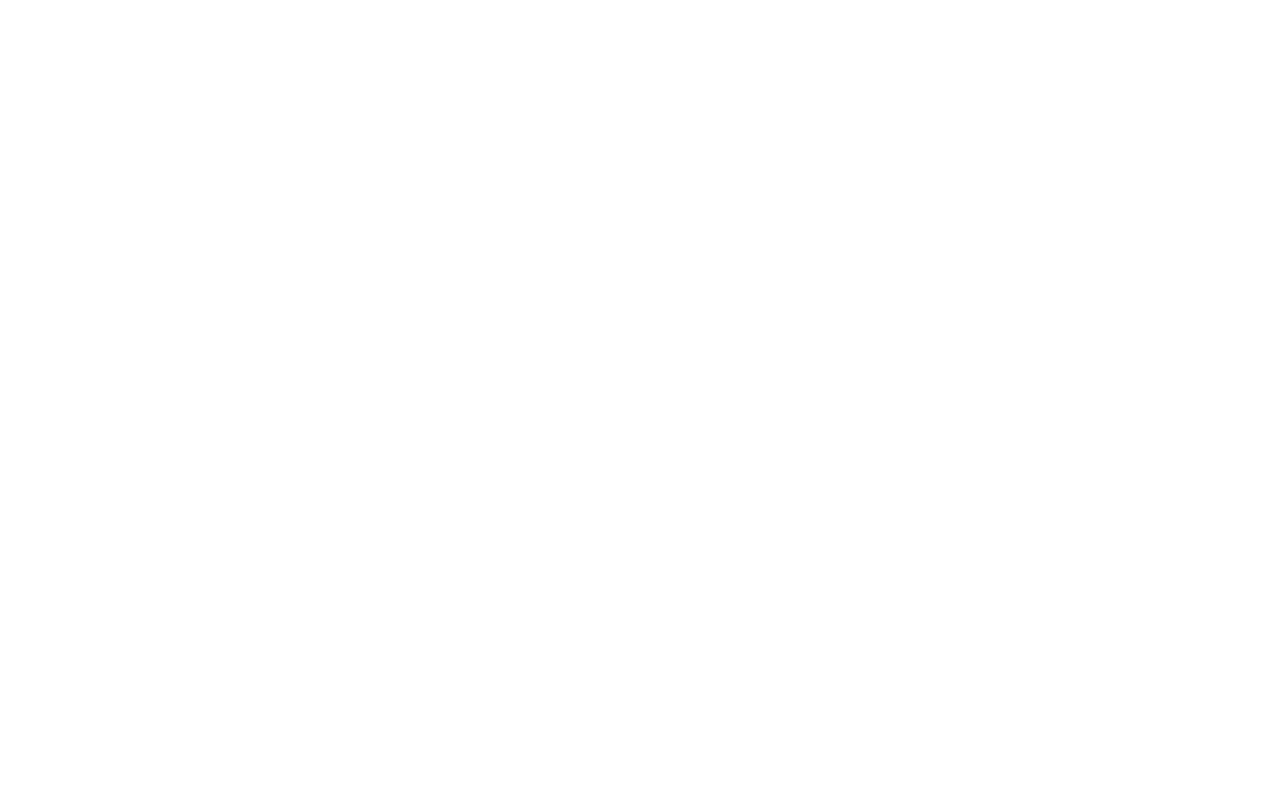
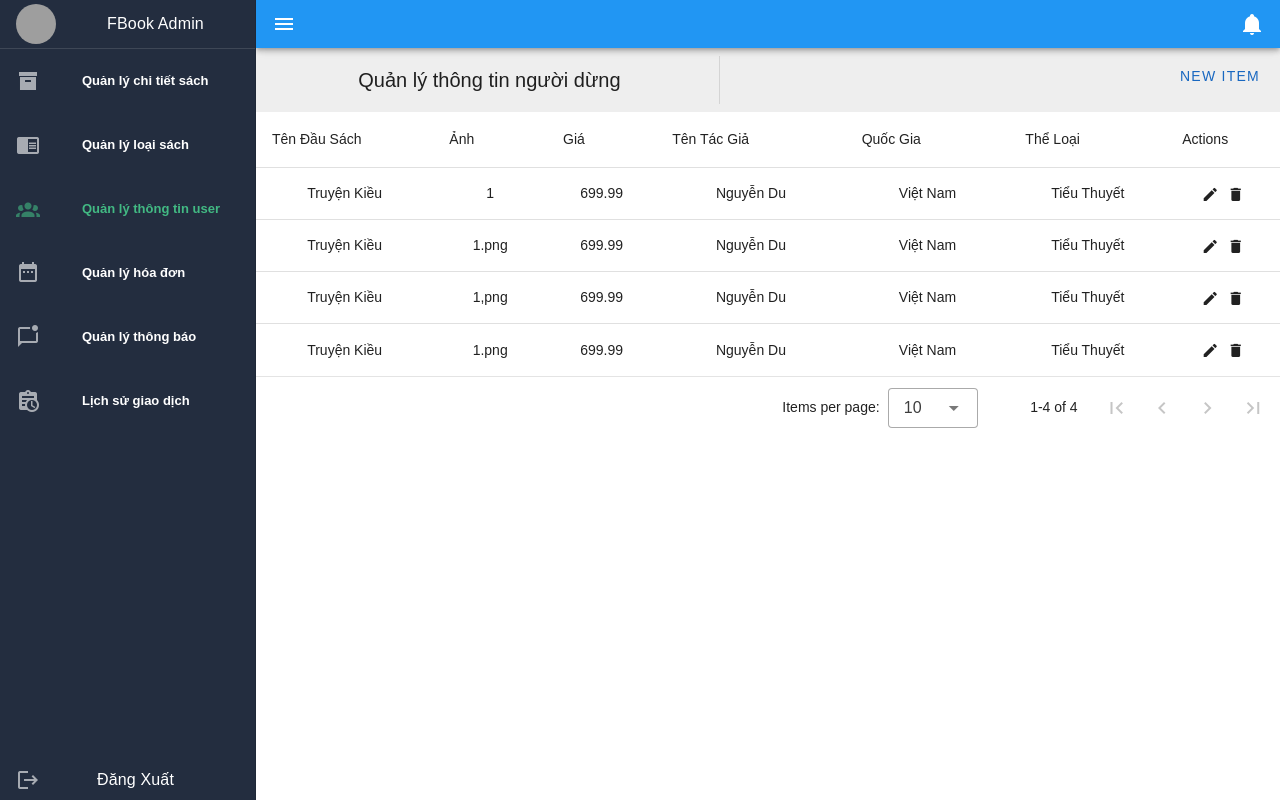
Before and after one commit to thanh202/FBook_Admin, a Vue app: page /list-user in a window 1280 px wide. Before the commit this address had no page. Built offline with nearby package versions, Linux system fonts and the light colour scheme; grey boxes are pictures that could not be loaded.

Commit message:
add listdetail and listUser

```diff
--- a/src/layouts/default/Default.vue
+++ b/src/layouts/default/Default.vue
@@ -24,7 +24,7 @@
         </router-link>
       </v-list>
       <v-list nav class="text-start">
-        <router-link to="/aaa">
+        <router-link to="/book-category">
           <v-list-item
             prepend-icon="mdi-book-open"
             @click="console.log('clicked')"
@@ -36,7 +36,7 @@
         </router-link>
       </v-list>
       <v-list nav class="text-start">
-        <router-link to="/aaa">
+        <router-link to="/list-user">
           <v-list-item
             prepend-icon="mdi-account-group"
             @click="console.log('clicked')"
--- /dev/null
+++ b/src/views/category/BookCategory.vue
@@ -0,0 +1,9 @@
+<template>
+  <div>Quản lý loại sách</div>
+</template>
+
+<script>
+export default {};
+</script>
+
+<style scoped></style>
--- a/src/views/details/ListDetail.vue
+++ b/src/views/details/ListDetail.vue
@@ -1,106 +1,115 @@
 <template>
-  <v-card flat>
-    <v-card-title class="d-flex align-center pe-2">
-      <v-icon icon="mdi-video-input-component"></v-icon> &nbsp; Quản lý chi tiết
-      sách
+  <h1>Quản lý chi tiết sách</h1>
 
-      <v-spacer></v-spacer>
+  <div class="d-flex align-center flex-column pa-6">
+    <v-card width="99%">
+      <v-table hover>
+        <thead>
+          <tr>
+            <th class="text-left">Tên Sách</th>
+            <th class="text-left">Ảnh</th>
+            <th class="text-left">Giá</th>
+            <th class="text-left">Tên Tác Giả</th>
+            <th class="text-left">Quốc Gia</th>
+            <th class="text-left">Thể Loại</th>
+            <th class="text-left">Action</th>
+          </tr>
+        </thead>
+        <tbody>
+          <tr v-for="item in desserts" :key="item.name">
+            <td class="text-left">{{ item.name }}</td>
+            <td @click="console.log(item.image)">
+              <v-img
+                :src="`https://cdn.vuetifyjs.com/docs/images/graphics/gpus/${item.image}`"
+              ></v-img>
+            </td>
 
-      <v-text-field
-        v-model="search"
-        prepend-inner-icon="mdi-magnify"
-        density="compact"
-        label="Search"
-        single-line
-        flat
-        hide-details
-        variant="solo-filled"
-      ></v-text-field>
-    </v-card-title>
+            <td class="text-left">{{ item.price }}</td>
+            <td class="text-left">{{ item.author }}</td>
+            <td class="text-left">{{ item.country }}</td>
+            <td class="text-left">{{ item.type }}</td>
+            <td>
+              <v-card-actions>
+                <v-icon variant="text" @click="close"> mdi-pencil </v-icon>
 
-    <v-divider></v-divider>
-    <v-data-table v-model:search="search" :items="items">
-      <template v-slot:header.stock>
-        <div class="text-end">Stock</div>
+                <v-icon variant="text" @click="save"> mdi-delete </v-icon>
+              </v-card-actions>
+            </td>
+          </tr>
+        </tbody>
+      </v-table>
+
+      <v-pagination v-model="page" :length="pageCount"> </v-pagination>
+    </v-card>
+  </div>
 </template>
 
-      <template v-slot:item.image="{ item }">
-        <v-card class="my-2" elevation="2" rounded>
-          <v-img
-            :src="`https://cdn.vuetifyjs.com/docs/images/graphics/gpus/${item.image}`"
-            height="64"
-            cover
-          ></v-img>
-        </v-card>
-      </template>
+<script setup>
+import { ref } from "vue";
+const page = ref(1);
+const pageCount = ref(8);
 
-      <template v-slot:item.rating="{ item }">
-        <v-rating
-          :model-value="item.rating"
-          color="orange-darken-2"
-          density="compact"
-          size="small"
-          readonly
-        ></v-rating>
-      </template>
-
-      <template v-slot:item.stock="{ item }">
-        <div class="text-end">
-          <v-chip
-            :color="item.stock ? 'green' : 'red'"
-            :text="item.stock ? 'In stock' : 'Out of stock'"
-            class="text-uppercase"
-            label
-            size="small"
-          ></v-chip>
-        </div>
-      </template>
-    </v-data-table>
-  </v-card>
-</template>
-<script>
-export default {
-  data() {
-    return {
-      search: "",
-      items: [
+const desserts = ref([
   {
     name: "Nebula GTX 3080",
     image: "1.png",
     price: 699.99,
-          rating: 5,
-          stock: true,
+    author: "Tùng Tinh Tướng",
+    country: "Viet Nam",
+    type: "Hài Kịnh",
   },
   {
     name: "Galaxy RTX 3080",
     image: "2.png",
     price: 799.99,
-          rating: 4,
-          stock: false,
+    author: "Linh Lụa",
+    country: "Nhật Bản",
+    type: "Lãng Xẹt",
   },
   {
     name: "Orion RX 6800 XT",
     image: "3.png",
-          price: 649.99,
-          rating: 3,
-          stock: true,
+    price: 799.99,
+    author: "Giang jj đó",
+    country: "Đức",
+    type: "Kinh Dị",
   },
   {
     name: "Vortex RTX 3090",
     image: "4.png",
     price: 1499.99,
-          rating: 4,
-          stock: true,
+    author: "Thành dz",
+    country: "Anh Quốc",
+    type: "Trinh Thám",
   },
   {
     name: "Cosmos GTX 1660 Super",
     image: "5.png",
     price: 299.99,
-          rating: 4,
-          stock: false,
+    author: "Long Xing Gái",
+    country: "Hàn Xẻng",
+    type: "Tiểu Thuyết",
   },
-      ],
-    };
-  },
-};
+]);
 </script>
+
+<style lang="scss">
+#app {
+  font-family: Arial, Helvetica, sans-serif;
+  -webkit-font-smoothing: antialiased;
+  -moz-osx-font-smoothing: grayscale;
+  text-align: center;
+  color: #2c3e50;
+}
+
+nav {
+  a {
+    text-decoration: none;
+    color: #ffffff;
+
+    &.router-link-exact-active {
+      color: #42b983;
+    }
+  }
+}
+</style>
--- a/src/views/users/ListUser.vue
+++ b/src/views/users/ListUser.vue
@@ -1,9 +1,251 @@
+Qlctbook
+
 <template>
-  <div>List User</div>
+  <v-data-table
+    :headers="headers"
+    :items="desserts"
+    :sort-by="[{ key: 'calories', order: 'asc' }]"
+  >
+    <template v-slot:top>
+      <v-toolbar flat>
+        <v-toolbar-title>Quản lý thông tin người dừng</v-toolbar-title>
+        <v-divider class="mx-4" inset vertical></v-divider>
+        <v-spacer></v-spacer>
+        <v-dialog v-model="dialog" max-width="500px">
+          <template v-slot:activator="{ props }">
+            <v-btn color="primary" dark class="mb-2" v-bind="props">
+              New Item
+            </v-btn>
+          </template>
+          <v-card>
+            <v-card-title>
+              <span class="text-h5">{{ formTitle }}</span>
+            </v-card-title>
+
+            <v-card-text>
+              <v-container>
+                <v-row>
+                  <v-col cols="12" sm="6" md="4">
+                    <v-text-field
+                      v-model="editedItem.name"
+                      label="Tên Sách"
+                    ></v-text-field>
+                  </v-col>
+                  <v-col cols="12" sm="6" md="4">
+                    <v-text-field
+                      v-model="editedItem.image"
+                      label="Nhập Ảnh"
+                    ></v-text-field>
+                  </v-col>
+                  <v-col cols="12" sm="6" md="4">
+                    <v-text-field
+                      v-model="editedItem.price"
+                      label="Giá Tiền"
+                    ></v-text-field>
+                  </v-col>
+                  <v-col cols="12" sm="6" md="4">
+                    <v-text-field
+                      v-model="editedItem.author"
+                      label="Tên Tác Giả"
+                    ></v-text-field>
+                  </v-col>
+                  <v-col cols="12" sm="6" md="4">
+                    <v-text-field
+                      v-model="editedItem.country"
+                      label="Quốc Gia"
+                    ></v-text-field>
+                  </v-col>
+                  <v-col cols="12" sm="6" md="4">
+                    <v-text-field
+                      v-model="editedItem.type"
+                      label="Thể Loại"
+                    ></v-text-field>
+                  </v-col>
+                </v-row>
+              </v-container>
+            </v-card-text>
+
+            <v-card-actions>
+              <v-spacer></v-spacer>
+              <v-btn color="blue-darken-1" variant="text" @click="close">
+                Cancel
+              </v-btn>
+              <v-btn color="blue-darken-1" variant="text" @click="save">
+                Save
+              </v-btn>
+            </v-card-actions>
+          </v-card>
+        </v-dialog>
+        <v-dialog v-model="dialogDelete" max-width="500px">
+          <v-card>
+            <v-card-title class="text-h5"
+              >Bạn có chắc lưu trữ đầu sách này?</v-card-title
+            >
+            <v-card-actions>
+              <v-spacer></v-spacer>
+              <v-btn color="blue-darken-1" variant="text" @click="closeDelete"
+                >Cancel</v-btn
+              >
+              <v-btn
+                color="blue-darken-1"
+                variant="text"
+                @click="deleteItemConfirm"
+                >OK</v-btn
+              >
+              <v-spacer></v-spacer>
+            </v-card-actions>
+          </v-card>
+        </v-dialog>
+      </v-toolbar>
+    </template>
+    <template v-slot:item.actions="{ item }">
+      <v-icon size="small" class="me-2" @click="editItem(item)">
+        mdi-pencil
+      </v-icon>
+      <v-icon size="small" @click="deleteItem(item)"> mdi-delete </v-icon>
+    </template>
+    <template v-slot:no-data>
+      <v-btn color="primary" @click="initialize"> Reset </v-btn>
+    </template>
+  </v-data-table>
 </template>
+<script>
+export default {
+  data: () => ({
+    dialog: false,
+    dialogDelete: false,
+    headers: [
+      {
+        title: "Tên Đầu Sách",
+        align: "start",
+        sortable: false,
+        key: "name",
+      },
+      { title: "Ảnh", key: "image" },
+      { title: "Giá", key: "price" },
+      { title: "Tên Tác Giả", key: "author" },
+      { title: "Quốc Gia", key: "country" },
+      { title: "Thể Loại", key: "type" },
+      { title: "Actions", key: "actions", sortable: false },
+    ],
+    desserts: [],
+    editedIndex: -1,
+    editedItem: {
+      name: "",
+      image: "",
+      price: "",
+      author: "",
+      country: "",
+      type: "",
+    },
+    defaultItem: {
+      name: "",
+      image: "",
+      price: "",
+      author: "",
+      country: "",
+      type: "",
+    },
+  }),
 
-<script>
-export default {};
+  computed: {
+    formTitle() {
+      return this.editedIndex === -1 ? "New Item" : "Edit Item";
+    },
+  },
+
+  watch: {
+    dialog(val) {
+      val || this.close();
+    },
+    dialogDelete(val) {
+      val || this.closeDelete();
+    },
+  },
+
+  created() {
+    this.initialize();
+  },
+
+  methods: {
+    initialize() {
+      this.desserts = [
+        {
+          name: "Truyện Kiều",
+          image: "1",
+          price: 699.99,
+          author: "Nguyễn Du",
+          country: "Việt Nam",
+          type: "Tiểu Thuyết",
+        },
+        {
+          name: "Truyện Kiều",
+          image: "1.png",
+          price: 699.99,
+          author: "Nguyễn Du",
+          country: "Việt Nam",
+          type: "Tiểu Thuyết",
+        },
+        {
+          name: "Truyện Kiều",
+          image: "1,png",
+          price: 699.99,
+          author: "Nguyễn Du",
+          country: "Việt Nam",
+          type: "Tiểu Thuyết",
+        },
+        {
+          name: "Truyện Kiều",
+          image: "1.png",
+          price: 699.99,
+          author: "Nguyễn Du",
+          country: "Việt Nam",
+          type: "Tiểu Thuyết",
+        },
+      ];
+    },
+
+    editItem(item) {
+      this.editedIndex = this.desserts.indexOf(item);
+      this.editedItem = Object.assign({}, item);
+      this.dialog = true;
+    },
+
+    deleteItem(item) {
+      this.editedIndex = this.desserts.indexOf(item);
+      this.editedItem = Object.assign({}, item);
+      this.dialogDelete = true;
+    },
+
+    deleteItemConfirm() {
+      this.desserts.splice(this.editedIndex, 1);
+      this.closeDelete();
+    },
+
+    close() {
+      this.dialog = false;
+      this.$nextTick(() => {
+        this.editedItem = Object.assign({}, this.defaultItem);
+        this.editedIndex = -1;
+      });
+    },
+
+    closeDelete() {
+      this.dialogDelete = false;
+      this.$nextTick(() => {
+        this.editedItem = Object.assign({}, this.defaultItem);
+        this.editedIndex = -1;
+      });
+    },
+
+    save() {
+      if (this.editedIndex > -1) {
+        Object.assign(this.desserts[this.editedIndex], this.editedItem);
+      } else {
+        this.desserts.push(this.editedItem);
+      }
+      this.close();
+    },
+  },
+};
 </script>
-
-<style scoped></style>
```
Also changed, not shown: src/router/index.js (+8 -0 lines). Lines whose indentation alone changed are shown as unchanged.
